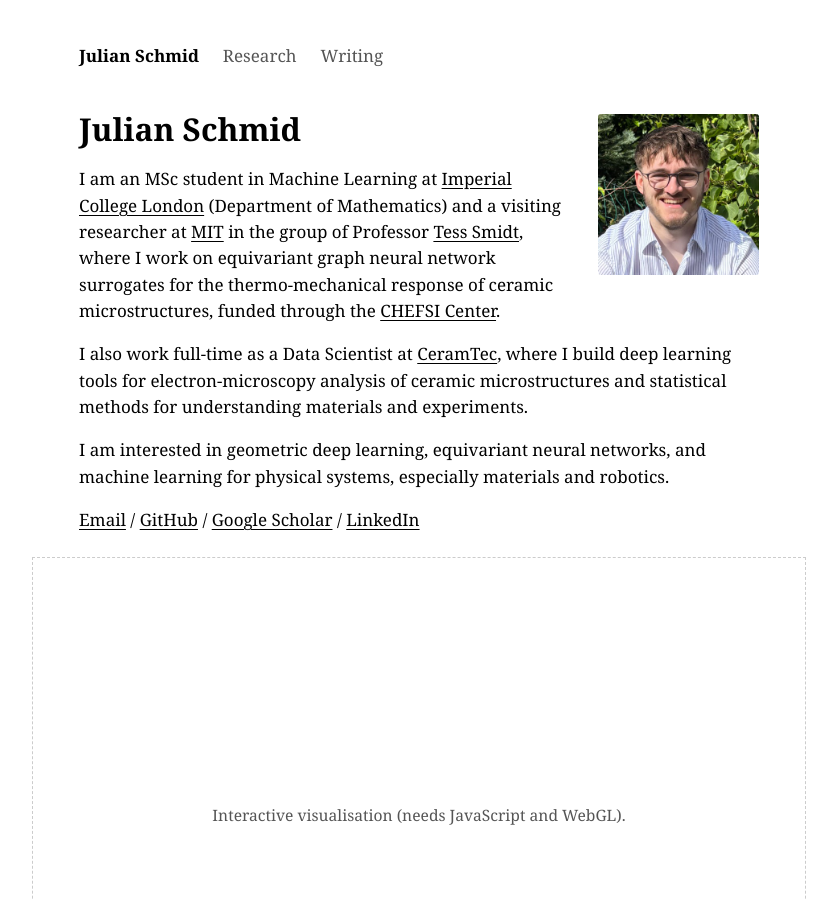
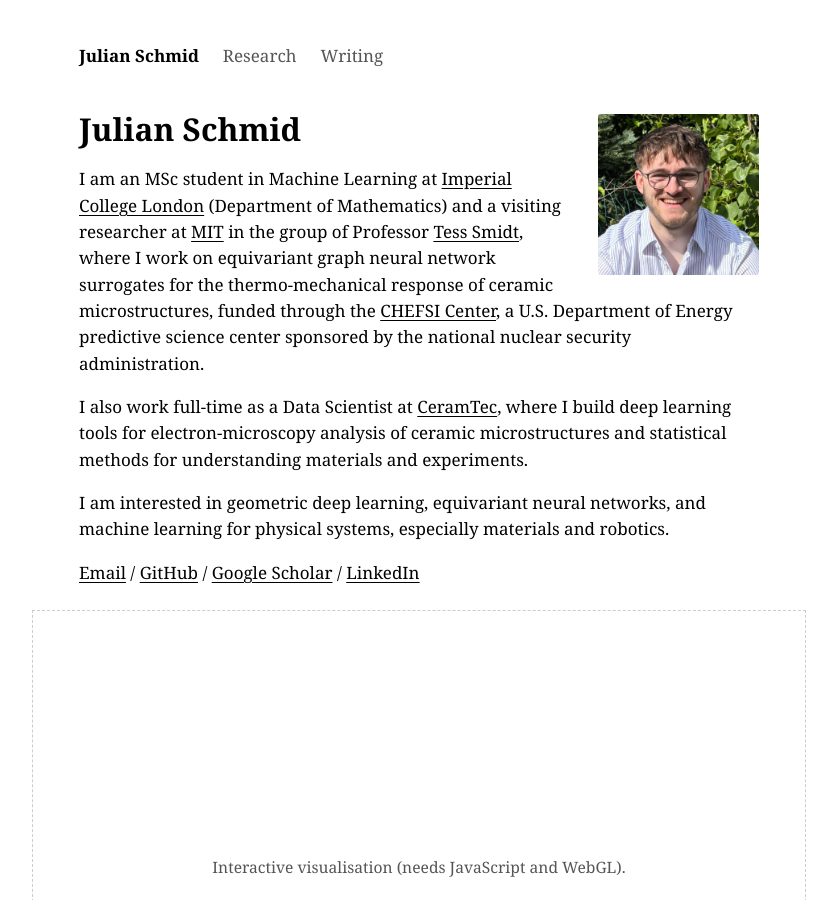
Before and after one commit to Nailujj/nailujj.github.io, a Jekyll site: the page built from index.md, in a window 1280 px wide and 900 px high. Shown: the whole window, without its empty margins (221-1058 px from the left). Built offline with Jekyll 4.4.1, drawn with Linux system fonts in a browser that asks for light colours; a script that is not in the unit is left out.

```diff
--- a/_config.yml
+++ b/_config.yml
@@ -4,7 +4,7 @@ description: >-
   and MSc student in Machine Learning and Data Science at Imperial College
   London, working on equivariant neural networks and machine learning for
   materials and mechanics.
-url: "https://nailujj.github.io"   # the repo is a project page, so the site lives under /personal-website
+url: "https://nailujj.github.io"   # user domain only; the repo name becomes the path segment
 baseurl: ""   # left empty on purpose: the Actions workflow passes the real base path at build time
 author: Julian Schmid
 lang: en
--- a/index.md
+++ b/index.md
@@ -7,13 +7,13 @@ title: Julian Schmid
 
 # Julian Schmid
 
-I am an MSc student in Machine Learning at [Imperial College London](https://www.imperial.ac.uk/) (Department of Mathematics) and a visiting researcher at [MIT](https://mit.edu/) in the group of Professor [Tess Smidt](https://blondegeek.github.io/), where I work on equivariant graph neural network surrogates for the thermo-mechanical response of ceramic microstructures, funded through the [CHEFSI Center](https://chefsi.mit.edu/).
+I am an MSc student in Machine Learning at [Imperial College London](https://www.imperial.ac.uk/) (Department of Mathematics) and a visiting researcher at [MIT](https://mit.edu/) in the group of Professor [Tess Smidt](https://blondegeek.github.io/), where I work on equivariant graph neural network surrogates for the thermo-mechanical response of ceramic microstructures, funded through the [CHEFSI Center](https://chefsi.mit.edu/), a U.S. Department of Energy predictive science center sponsored by the national nuclear security administration.
 
 I also work full-time as a Data Scientist at [CeramTec](https://www.ceramtec-group.com/en/), where I build deep learning tools for electron-microscopy analysis of ceramic microstructures and statistical methods for understanding materials and experiments.
 
 I am interested in geometric deep learning, equivariant neural networks, and machine learning for physical systems, especially materials and robotics.
 
-[Email](mailto:julian.schmid25@imperial.ac.uk) / [GitHub](https://github.com/YOUR-GITHUB) / [Google Scholar](https://scholar.google.com/citations?user=YOUR-ID) / [LinkedIn](https://linkedin.com/in/julian-schmid03)
+[Email](mailto:julian.schmid25@imperial.ac.uk) / [GitHub](https://github.com/Nailujj) / [Google Scholar](https://scholar.google.com/citations?user=12v_zc0AAAAJ&hl=en) / [LinkedIn](https://linkedin.com/in/julian-schmid03)
 
 <div id="hero" class="hero" aria-label="Interactive visualisation">
   Interactive visualisation (needs JavaScript and WebGL).
```
Also changed, not shown: README.md.
